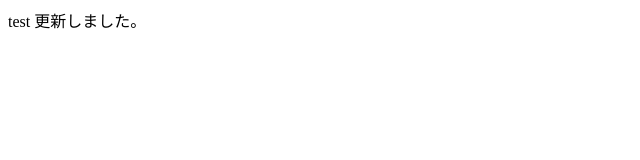
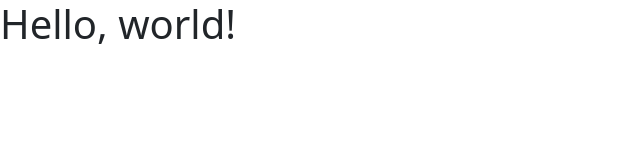
Before and after one commit to hajimemiyauchi-sugiyama-u/test, a plain HTML site: page index.html in a window 1280 px wide. Shown: the whole page, without its empty margins (0-640 px from the left). Drawn offline with nearby package versions, Linux system fonts and the light colour scheme.

Commit message:
Update index.html

```diff
--- a/index.html
+++ b/index.html
@@ -1,8 +1,13 @@
-<html>
-<head><title>test</title>
-</head>
-<body>
-test
-  更新しました。
-</body>
+<!doctype html>
+<html lang="en">
+  <head>
+    <meta charset="utf-8">
+    <meta name="viewport" content="width=device-width, initial-scale=1">
+    <title>Bootstrap demo</title>
+    <link href="https://cdn.jsdelivr.net/npm/bootstrap@5.3.0-alpha2/dist/css/bootstrap.min.css" rel="stylesheet" integrity="sha384-aFq/bzH65dt+w6FI2ooMVUpc+21e0SRygnTpmBvdBgSdnuTN7QbdgL+OapgHtvPp" crossorigin="anonymous">
+  </head>
+  <body>
+    <h1>Hello, world!</h1>
+    <script src="https://cdn.jsdelivr.net/npm/bootstrap@5.3.0-alpha2/dist/js/bootstrap.bundle.min.js" integrity="sha384-qKXV1j0HvMUeCBQ+QVp7JcfGl760yU08IQ+GpUo5hlbpg51QRiuqHAJz8+BrxE/N" crossorigin="anonymous"></script>
+  </body>
 </html>
```
